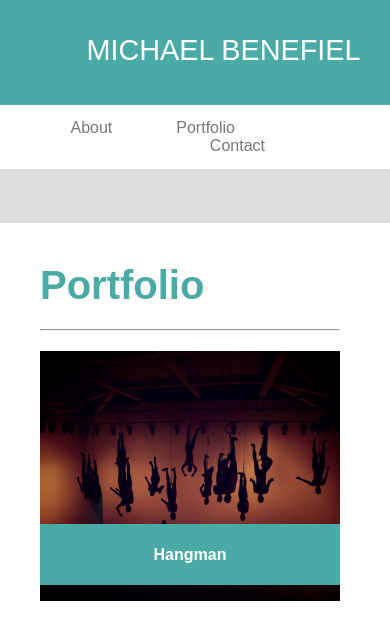
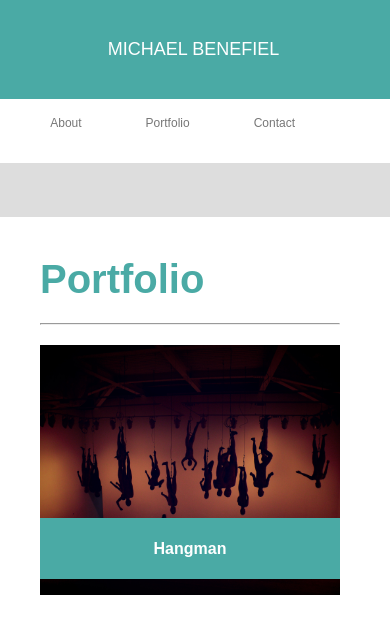
Before and after one commit to mjbenefiel/Responsive-Portfolio, a plain HTML site: page portfolio.html in a window 390 px wide. Shown: the top 627 px of the page. Drawn offline with Linux system fonts and the light colour scheme.

Commit message:
08182018 Updates - Media Queries

```diff
--- a/assets/css/contact.css
+++ b/assets/css/contact.css
@@ -328,7 +328,25 @@ a {
 }
 @media (min-width: 0px) and (max-width: 640px) {
 }
+/* CSS Media Queries */
+@media (min-width: 769px) and (max-width: 980px) {
+}
+@media (min-width: 641px) and (max-width: 768px) {
+}
+@media (min-width: 0px) and (max-width: 640px) {
+}
 /* Custom CSS Media Queries Styling */
+
+/* screens 641 - 790px */
+@media screen and (max-width: 790px) {
+  .links a{
+    position: inline;
+    font-size: 100%;
+
+}
+}
+
+
 /* screens 0 - 640px */
 @media screen and (max-width: 640px) {
   .main-nav-response {
@@ -366,10 +384,17 @@ a {
  }
 }
 
-@media screen and (max-width: 790px) {
+/* screens 0 - 500px */
+@media screen and (max-width: 500px) {
   .links a{
     position: inline;
-      font-size: 100%;
+    font-size: 75%;
 
 }
-  }
+.main-nav-response p {
+  position: static;
+  list-style: none;
+  margin: 0 auto;
+  padding-right: 95px;
+  font-size: 75%;
+}};
--- a/assets/css/portfolio.css
+++ b/assets/css/portfolio.css
@@ -413,10 +413,73 @@ a {
    }
 }
 
+/* CSS Media Queries */
+@media (min-width: 769px) and (max-width: 980px) {
+}
+@media (min-width: 641px) and (max-width: 768px) {
+}
+@media (min-width: 0px) and (max-width: 640px) {
+}
+/* Custom CSS Media Queries Styling */
+
+/* screens 641 - 790px */
 @media screen and (max-width: 790px) {
-    .links a{
-      position: inline;
-      font-size: 100%;
+  .links a{
+    position: inline;
+    font-size: 100%;
 
-  }
-  }
+}
+}
+
+
+/* screens 0 - 640px */
+@media screen and (max-width: 640px) {
+  .main-nav-response {
+      position: static;
+      width: 100%;
+      height: auto;
+      padding-top: 10px;
+      margin: 0 auto;
+      text-align: center;
+      vertical-align: baseline;
+      color:#fff;
+      background-color: #4aaaa5;
+      text-decoration: none;
+      text-transform: uppercase;
+      font-size: 150%;
+ }
+  .main-nav-response p {
+      list-style: none;
+      position: static;
+      font-family: 'Arial', 'Helvetica Neue', Helvetica, sans-serif;
+      padding: 25px 35px 15px 20px;
+      margin: 0 auto;
+      color:#fff;
+      background-color: #4aaaa5;
+      text-decoration: none;
+      text-transform: uppercase;
+      font-size: 120%;
+      border-bottom: 2px solid transparent;
+ }
+  .main-nav {
+      position: static;
+      list-style: none;
+      margin: 0 auto;
+      padding-right: 95px;
+ }
+}
+
+/* screens 0 - 500px */
+@media screen and (max-width: 500px) {
+  .links a{
+    position: inline;
+    font-size: 75%;
+
+}
+.main-nav-response p {
+  position: static;
+  list-style: none;
+  margin: 0 auto;
+  padding-right: 95px;
+  font-size: 75%;
+}};
--- a/assets/css/style.css
+++ b/assets/css/style.css
@@ -299,6 +299,17 @@ a {
 @media (min-width: 0px) and (max-width: 640px) {
 }
 /* Custom CSS Media Queries Styling */
+
+/* screens 641 - 790px */
+@media screen and (max-width: 790px) {
+  .links a{
+    position: inline;
+    font-size: 100%;
+
+}
+}
+
+
 /* screens 0 - 640px */
 @media screen and (max-width: 640px) {
   .main-nav-response {
@@ -336,10 +347,17 @@ a {
  }
 }
 
-@media screen and (max-width: 790px) {
+/* screens 0 - 500px */
+@media screen and (max-width: 500px) {
   .links a{
     position: inline;
-    font-size: 100%;
+    font-size: 75%;
 
 }
-}
+.main-nav-response p {
+  position: static;
+  list-style: none;
+  margin: 0 auto;
+  padding-right: 95px;
+  font-size: 75%;
+}};
```
Lines whose indentation alone changed are shown as unchanged.
